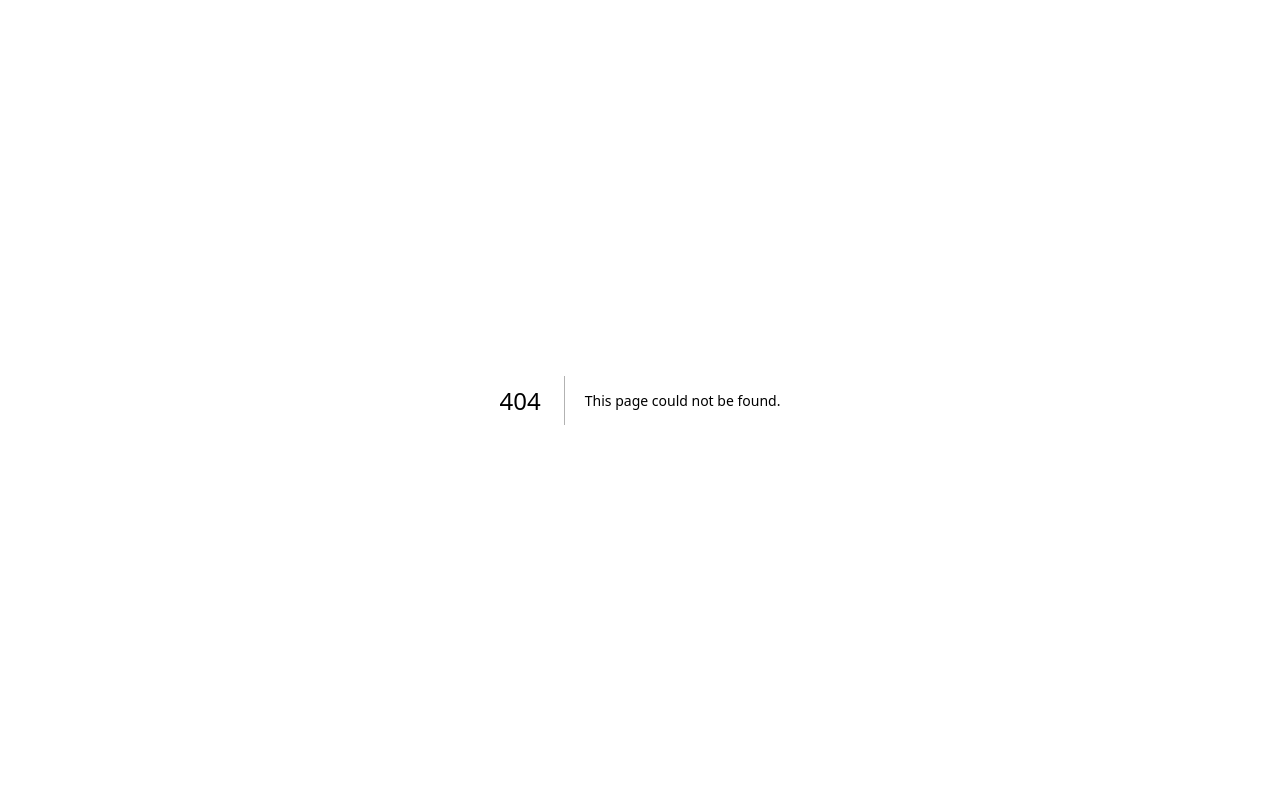
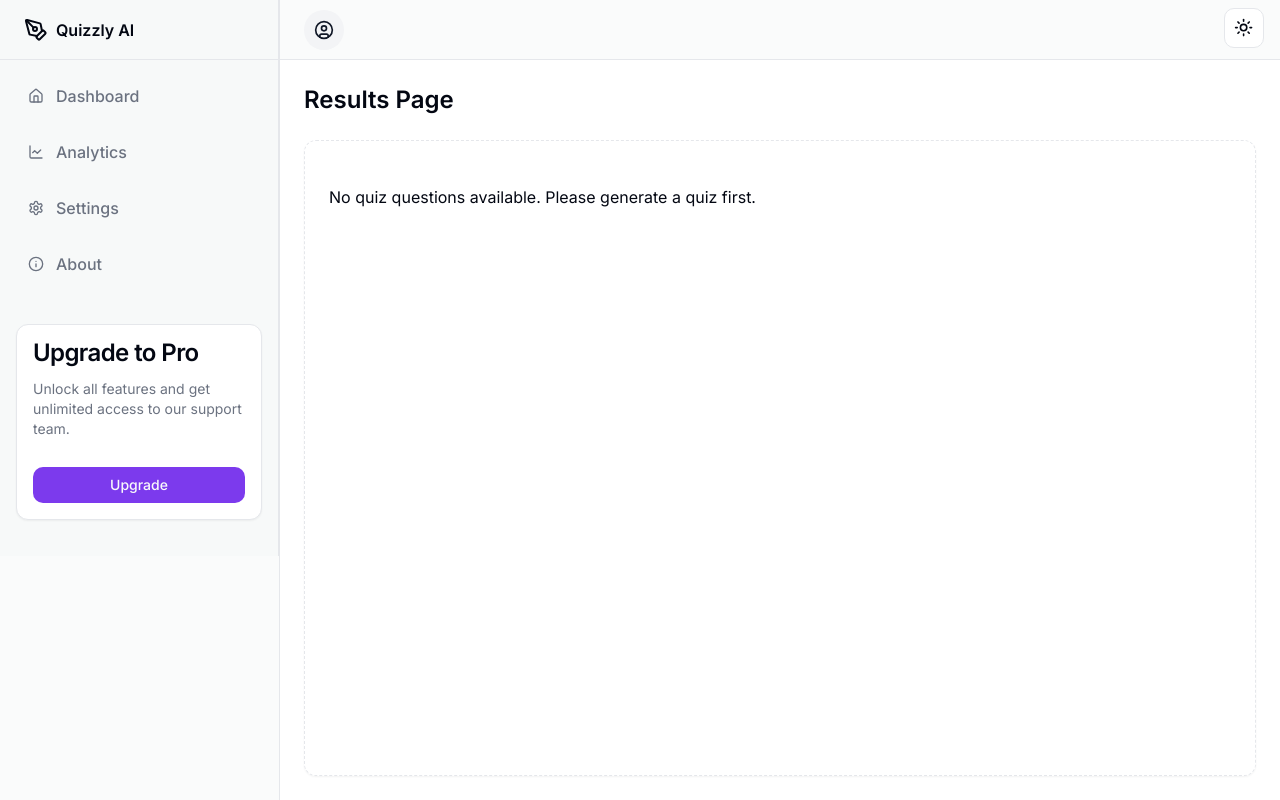
Before and after one commit to khushbuoswal/SIS, a Next.js app: page /results in a window 1280 px wide. Before the commit this address had no page. Built offline with nearby package versions, Linux system fonts and the light colour scheme.

Commit message:
results page

```diff
--- /dev/null
+++ b/src/app/results/page.tsx
@@ -0,0 +1,92 @@
+"use client";
+import { Menu } from "lucide-react";
+import { Button } from "@/components/ui/button";
+import { ModeToggle } from "@/components/mode-toggle";
+import { useEffect, useState } from "react";
+import { Sheet, SheetContent, SheetTrigger } from "@/components/ui/sheet";
+import QuizCard from "@/components/ui/quiz-card";
+import { ScrollArea } from "@/components/ui/scroll-area";
+import Sidebar from "@/components/ui/sidebar";
+import { UserDropdown } from "@/components/ui/userDropdown";
+
+export default function Quiz() {
+  const [quizData, setQuizData] = useState<any[]>([]);
+  const [loading, setLoading] = useState(false);
+
+  useEffect(() => {
+    // Load quiz data from localStorage
+    const storedQuizQuestions = localStorage.getItem("quizQuestions");
+    if (storedQuizQuestions) {
+      setQuizData(JSON.parse(storedQuizQuestions));
+    } else {
+      console.error("No quiz questions found in local storage");
+    }
+  }, []);
+
+  return (
+    <main className="flex flex-col justify-center items-center size-full">
+      <div className="absolute top-2 right-4">
+        <ModeToggle />
+      </div>
+
+      <div className="grid min-h-screen w-full md:grid-cols-[220px_1fr] lg:grid-cols-[280px_1fr]">
+        <div className="hidden border-r bg-muted/40 md:block">
+          <Sidebar />
+        </div>
+
+        {/* LEFT-SIDE NAVBAR UPON SCREEN RESIZE */}
+        <div className="flex flex-col">
+          <header className="flex h-14 items-center gap-4 border-b bg-muted/40 px-4 lg:h-[60px] lg:px-6">
+            <Sheet>
+              <SheetTrigger asChild>
+                <Button
+                  variant="outline"
+                  size="icon"
+                  className="shrink-0 md:hidden"
+                >
+                  <Menu className="h-5 w-5" />
+                  <span className="sr-only">Toggle navigation menu</span>
+                </Button>
+              </SheetTrigger>
+              <SheetContent side="left" className="flex flex-col">
+                <Sidebar />
+              </SheetContent>
+            </Sheet>
+            <UserDropdown />
+          </header>
+
+          <main className="flex flex-1 flex-col gap-4 p-4 lg:gap-6 lg:p-6">
+            {/* Title and Timer Section */}
+            <div className="flex items-center justify-between w-full">
+              <h1 className="text-lg font-semibold md:text-2xl">Results Page</h1>
+            </div>
+
+            <div
+              className="flex flex-1 items-center justify-center rounded-lg border border-dashed shadow-sm"
+            >
+              <ScrollArea className="h-full w-full">
+                <div className="p-4 lg:p-6 mt-5">
+                  {loading ? (
+                    <p>Loading quiz questions...</p>
+                  ) : quizData.length > 0 ? (
+                    quizData.map((quiz, index) => (
+                      <QuizCard
+                        key={index}
+                        questionNumber={quiz.questionNumber}
+                        question={quiz.question}
+                        options={quiz.options}
+                        points={quiz.points}
+                      />
+                    ))
+                  ) : (
+                    <p>No quiz questions available. Please generate a quiz first.</p>
+                  )}
+                </div>
+              </ScrollArea>
+            </div>
+          </main>
+        </div>
+      </div>
+    </main>
+  );
+}
```
